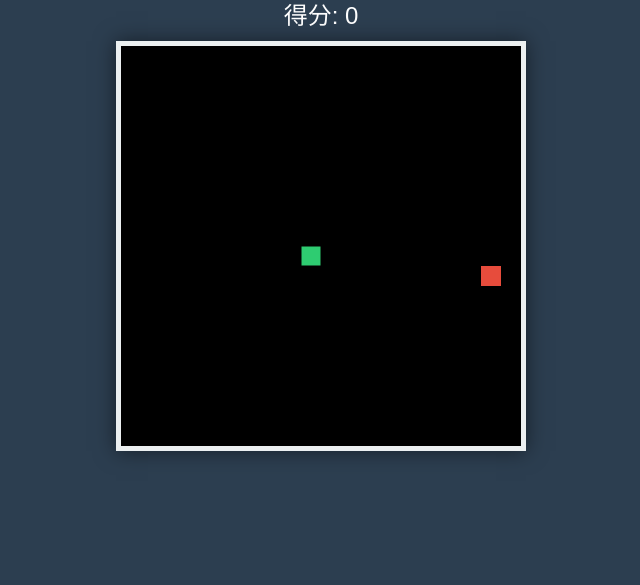
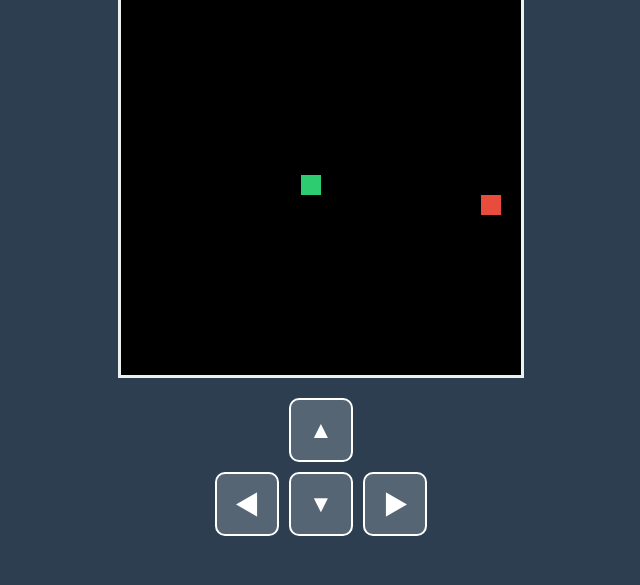
Before and after one commit to reistan3100-maker/my-snake-game2, a plain HTML site: page index.html in a window 1280 px wide. Shown: the part 215-800 px from the top of the page, without its empty margins (319-959 px from the left). Drawn offline with Linux system fonts and the light colour scheme.

Commit message:
Update index.html

```diff
--- a/index.html
+++ b/index.html
@@ -2,12 +2,43 @@
 <html lang="zh-CN">
 <head>
     <meta charset="UTF-8">
-    <title>简易贪吃蛇 - 我的游戏网页</title>
+    <meta name="viewport" content="width=device-width, initial-scale=1.0, maximum-scale=1.0, user-scalable=no">
+    <title>贪吃蛇手机版</title>
     <style>
-        body { display: flex; flex-direction: column; align-items: center; justify-content: center; height: 100vh; margin: 0; background-color: #2c3e50; color: white; font-family: 'Arial', sans-serif; }
-        canvas { border: 5px solid #ecf0f1; box-shadow: 0 0 20px rgba(0,0,0,0.5); background-color: #000; }
-        h1 { margin-bottom: 10px; }
-        .score { font-size: 24px; margin-bottom: 10px; }
+        body {
+            display: flex; flex-direction: column; align-items: center; justify-content: center;
+            min-height: 100vh; margin: 0; background-color: #2c3e50; color: white; font-family: Arial;
+            touch-action: manipulation; /* 防止双击缩放 */
+        }
+        canvas {
+            border: 3px solid #ecf0f1; background-color: #000;
+            max-width: 90vw; max-height: 90vw; /* 适配手机屏幕宽度 */
+        }
+        .score { font-size: 20px; margin: 10px 0; }
+
+        /* 虚拟按键样式 */
+        .controls {
+            display: grid;
+            grid-template-areas:
+                ". up ."
+                "left down right";
+            gap: 10px;
+            margin-top: 20px;
+        }
+        .btn {
+            width: 60px; height: 60px;
+            background: rgba(255, 255, 255, 0.2);
+            border: 2px solid white;
+            border-radius: 10px;
+            display: flex; align-items: center; justify-content: center;
+            font-size: 24px; font-weight: bold;
+            user-select: none; /* 防止长按弹出菜单 */
+        }
+        .btn:active { background: rgba(255, 255, 255, 0.5); }
+        .up { grid-area: up; }
+        .down { grid-area: down; }
+        .left { grid-area: left; }
+        .right { grid-area: right; }
     </style>
 </head>
 <body>
@@ -15,36 +46,43 @@
     <div class="score">得分: <span id="scoreVal">0</span></div>
     <canvas id="snakeGame" width="400" height="400"></canvas>
 
+    <div class="controls">
+        <div class="btn up" onclick="setDir('UP')">▲</div>
+        <div class="btn left" onclick="setDir('LEFT')">◀</div>
+        <div class="btn down" onclick="setDir('DOWN')">▼</div>
+        <div class="btn right" onclick="setDir('RIGHT')">▶</div>
+    </div>
+
     <script>
         const canvas = document.getElementById("snakeGame");
         const ctx = canvas.getContext("2d");
         const scoreElement = document.getElementById("scoreVal");
 
-        const box = 20; // 格子大小
+        const box = 20;
         let score = 0;
-        let gameSpeed = 100; // 游戏速度（毫秒）
-
-        // 初始化蛇：蛇头在中间
         let snake = [{ x: 9 * box, y: 10 * box }];
-        // 初始化食物
         let food = {
             x: Math.floor(Math.random() * 19 + 1) * box,
             y: Math.floor(Math.random() * 19 + 1) * box
         };
+        let d;
 
-        let d; // 方向变量
+        // 键盘控制（保留）
+        document.addEventListener("keydown", (e) => {
+            if(e.keyCode == 37 && d != "RIGHT") d = "LEFT";
+            else if(e.keyCode == 38 && d != "DOWN") d = "UP";
+            else if(e.keyCode == 39 && d != "LEFT") d = "RIGHT";
+            else if(e.keyCode == 40 && d != "UP") d = "DOWN";
+        });
 
-        // 监听键盘方向键
-        document.addEventListener("keydown", direction);
-        function direction(event) {
-            let key = event.keyCode;
-            if(key == 37 && d != "RIGHT") d = "LEFT";
-            else if(key == 38 && d != "DOWN") d = "UP";
-            else if(key == 39 && d != "LEFT") d = "RIGHT";
-            else if(key == 40 && d != "UP") d = "DOWN";
+        // 手机点击控制函数
+        function setDir(newDir) {
+            if(newDir == "LEFT" && d != "RIGHT") d = "LEFT";
+            else if(newDir == "UP" && d != "DOWN") d = "UP";
+            else if(newDir == "RIGHT" && d != "LEFT") d = "RIGHT";
+            else if(newDir == "DOWN" && d != "UP") d = "DOWN";
         }
 
-        // 碰撞检测函数
         function collision(head, array) {
             for(let i = 0; i < array.length; i++) {
                 if(head.x == array[i].x && head.y == array[i].y) return true;
@@ -52,34 +90,26 @@
             return false;
         }
 
-        // 绘制函数（核心逻辑）
         function draw() {
             ctx.fillStyle = "black";
             ctx.fillRect(0, 0, canvas.width, canvas.height);
 
-            // 画蛇
             for(let i = 0; i < snake.length; i++) {
-                ctx.fillStyle = (i == 0) ? "#2ecc71" : "#27ae60"; // 头部深绿，身体浅绿
+                ctx.fillStyle = (i == 0) ? "#2ecc71" : "#27ae60";
                 ctx.fillRect(snake[i].x, snake[i].y, box, box);
-                ctx.strokeStyle = "black";
-                ctx.strokeRect(snake[i].x, snake[i].y, box, box);
             }
 
-            // 画食物
             ctx.fillStyle = "#e74c3c";
             ctx.fillRect(food.x, food.y, box, box);
 
-            // 获取旧蛇头位置
             let snakeX = snake[0].x;
             let snakeY = snake[0].y;
 
-            // 根据方向移动
             if( d == "LEFT") snakeX -= box;
             if( d == "UP") snakeY -= box;
             if( d == "RIGHT") snakeX += box;
             if( d == "DOWN") snakeY += box;
 
-            // 吃到食物逻辑
             if(snakeX == food.x && snakeY == food.y) {
                 score++;
                 scoreElement.innerHTML = score;
@@ -87,25 +117,22 @@
                     x: Math.floor(Math.random() * 19 + 1) * box,
                     y: Math.floor(Math.random() * 19 + 1) * box
                 };
-                // 不删除尾巴，实现增长
             } else {
-                snake.pop(); // 删除尾巴
+                snake.pop();
             }
 
-            // 新蛇头
             let newHead = { x: snakeX, y: snakeY };
 
-            // 游戏结束规则：撞墙或撞自己
             if(snakeX < 0 || snakeX >= canvas.width || snakeY < 0 || snakeY >= canvas.height || collision(newHead, snake)) {
                 clearInterval(game);
-                alert("游戏结束！你的得分是: " + score);
-                location.reload(); // 自动刷新重启
+                alert("游戏结束！得分: " + score);
+                location.reload();
             }
 
-            snake.unshift(newHead); // 将新头插入数组最前面
+            snake.unshift(newHead);
         }
 
-        let game = setInterval(draw, gameSpeed);
+        let game = setInterval(draw, 120);
     </script>
 </body>
 </html>
```
